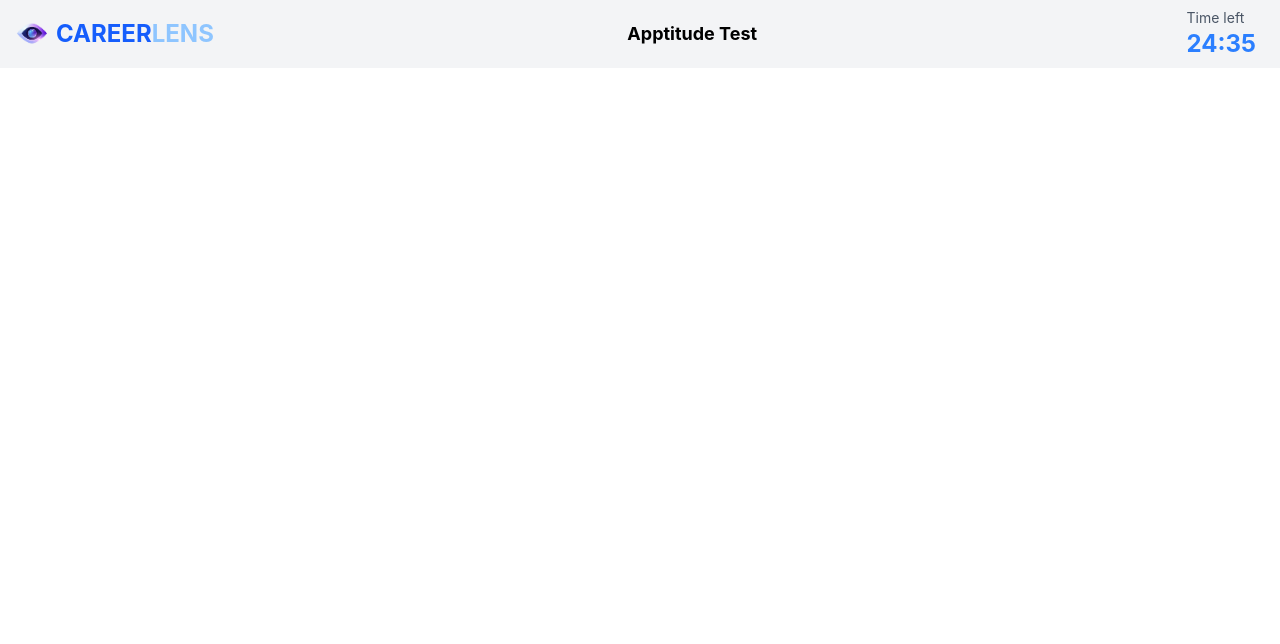
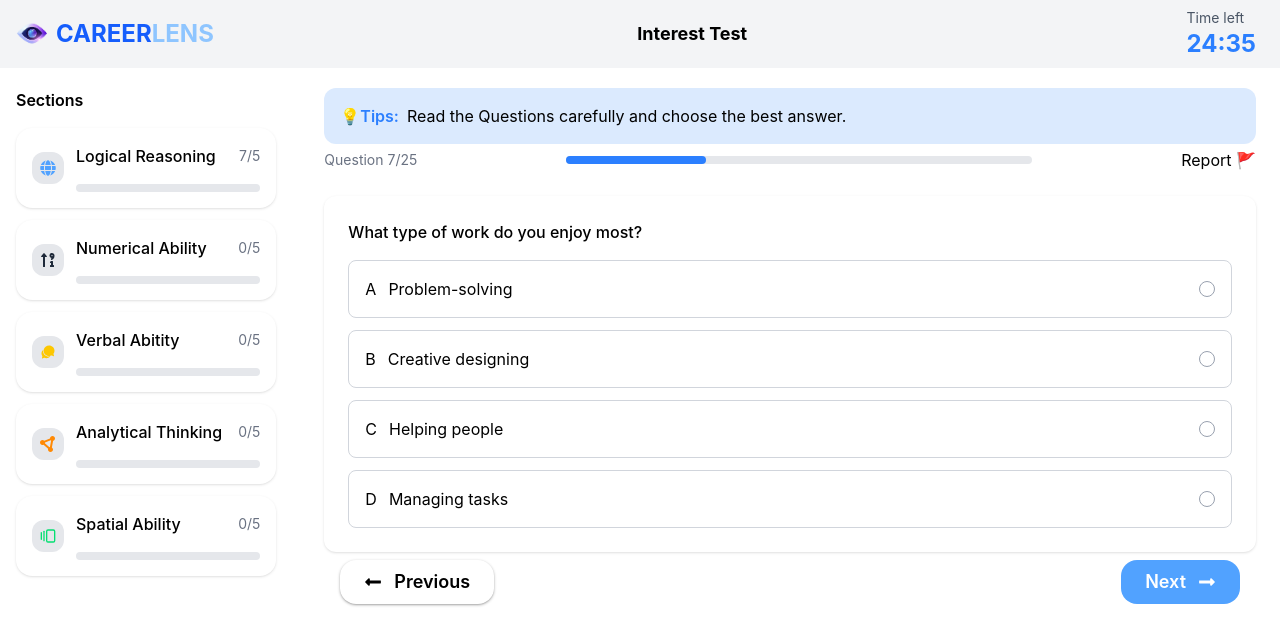
Before and after one commit to Shivamch0/CareerLens-AI, a React app in the folder Frontend/: page /aptitude/intereststest in a window 1280 px wide. Shown: the top 644 px of the page. Built offline with nearby package versions, Linux system fonts and the light colour scheme; the HTML template or start-up script is replaced by a standard one.

Commit message:
Fix : Aptitude spelling

```diff
--- a/Frontend/src/App.jsx
+++ b/Frontend/src/App.jsx
@@ -13,13 +13,13 @@ import Onboarding from "./pages/Onboarding/Onboarding";
 import Interests from "./pages/Onboarding/Interests";
 import Journey from "./pages/Onboarding/Journey";
 import FinalOnboarding from "./pages/Onboarding/FinalOnboarding";
-import Apptitude from "./pages/Apptitude/Apptitude";
-import ApptitudeTest from "./pages/Apptitude/ApptitudeTest";
-import Assessment from "./pages/Apptitude/Assessment";
-import InterestTest from "./pages/Apptitude/InterestTest";
-import Completed from "./pages/Apptitude/Completed";
-import Progress from "./pages/Apptitude/Progress";
-import Response from "./pages/Apptitude/Response";
+import Aptitude from "./pages/Aptitude/Aptitude";
+import AptitudeTest from "./pages/Aptitude/AptitudeTest";
+import Assessment from "./pages/Aptitude/Assessment";
+import InterestTest from "./pages/Aptitude/InterestTest";
+import Completed from "./pages/Aptitude/Completed";
+import Progress from "./pages/Aptitude/Progress";
+import Response from "./pages/Aptitude/Response";
 
 // Other Imports
 import { Routes, Route } from "react-router-dom";
@@ -38,8 +38,8 @@ function App() {
     "/onboarding-journey",
     "/onboarding-interests",
     "/onboarding-final",
-    "/apptitude",
-    "/apptitude/assessment",
+    "/aptitude",
+    "/aptitude/assessment",
   ];
 
   const showNavbar = navRoutes.includes(location.pathname)
@@ -77,7 +77,7 @@ h-[150px] sm:h-[220px] md:h-[260px] lg:h-[300px]
       <section className={` ${ showNavbar ? "px-0 sm:px-6 md:px-10" : "p-0" }`}>
         {/* NAVBAR */}
         <div className="relative z-20">
-          {showNavbar ? <Navbar /> : <FlowNavbar test="Apptitude Test" />}
+          {showNavbar ? <Navbar /> : <FlowNavbar test={location.pathname.includes("aptitudetest") ? "Aptitude Test" : "Interest Test"} />}
         </div>
 
         {/*  PAGES */}
@@ -92,10 +92,10 @@ h-[150px] sm:h-[220px] md:h-[260px] lg:h-[300px]
             <Route path="/onboarding-interests" element={<Interests />} />
             <Route path="/onboarding-final" element={<FinalOnboarding />} />
 
-            <Route path="/apptitude" element={<Apptitude />}>
+            <Route path="/aptitude" element={<Aptitude />}>
               <Route index element={null} />
               <Route path="assessment" element={<Assessment />} />
-              <Route path="apptitudetest" element={<ApptitudeTest />} />
+              <Route path="aptitudetest" element={<AptitudeTest />} />
               <Route path="intereststest" element={<InterestTest />} />
               <Route path="completed" element={<Completed />} />
               <Route path="progress" element={<Progress />} />
--- a/Frontend/src/components/Card/Test.jsx
+++ b/Frontend/src/components/Card/Test.jsx
@@ -8,11 +8,14 @@ import Button from "../Button/Button"
 import { FaLongArrowAltLeft } from "react-icons/fa";
 import { FaLongArrowAltRight } from "react-icons/fa";
 
-const Test = () => {
+const Test = ({type}) => {
   const [currentQ, setCurrentQ] = useState(7);
   const [selected, setSelected] = useState(null);
 
-  const questionData = {
+  const isAptitude = type === "aptitude"
+
+  const questionData = isAptitude ?
+    {
     question: "Find the next number in the series:",
     series: "2, 6, 12, 20, ?",
     options: [
@@ -21,7 +24,18 @@ const Test = () => {
       { id: "C", text: "26" },
       { id: "D", text: "24" },
     ],
-  };
+  }
+   :
+    {
+      question: "What type of work do you enjoy most?",
+      options: [
+        { id: "A", text: "Problem-solving" },
+        { id: "B", text: "Creative designing" },
+        { id: "C", text: "Helping people" },
+        { id: "D", text: "Managing tasks" },
+      ],
+    }
+
 
   const tips = {
     text : " Read the Questions carefully and choose the best answer."
--- a/Frontend/src/pages/Apptitude/InterestTest.jsx
+++ /dev/null
@@ -1,9 +0,0 @@
-import React from 'react'
-
-const InterestTest = () => {
-  return (
-    <div>InterestTest</div>
-  )
-}
-
-export default InterestTest
--- a/Frontend/src/pages/Apptitude/Apptitude.jsx
+++ b/Frontend/src/pages/Aptitude/Aptitude.jsx
@@ -10,7 +10,7 @@ import { FaRegClock } from "react-icons/fa";
 import { AiOutlineBars } from "react-icons/ai";
 import { CiCircleInfo } from "react-icons/ci";
 
-const Apptitude = () => {
+const Aptitude = () => {
   const location = useLocation();
   const { isDark } = useTheme();
   const navigate = useNavigate()
@@ -19,7 +19,7 @@ const Apptitude = () => {
     navigate("assessment")
   }
 
-  const isBaseRoute = location.pathname === "/apptitude";
+  const isBaseRoute = location.pathname === "/aptitude";
 
   return (
     <>
@@ -30,7 +30,7 @@ const Apptitude = () => {
               <h2
                 className={`font-extrabold text-2xl sm:text-3xl md:text-4xl mb-4 ${isDark ? "text-white" : ""}`}
               >
-                Apptitude and Interests Test
+                Aptitude and Interests Test
               </h2>
               <p className="text-sm font-bold text-gray-500 mb-2">
                 This assessment will help us understsnd your aptitude strengths
@@ -93,4 +93,4 @@ const Apptitude = () => {
   );
 };
 
-export default Apptitude;
+export default Aptitude;
--- /dev/null
+++ b/Frontend/src/pages/Aptitude/AptitudeTest.jsx
@@ -0,0 +1,16 @@
+import Test from "../../components/Card/Test"
+import SideBar from "../../components/Navbar/SideBar"
+
+//Other Imports
+
+
+const AptitudeTest = () => {
+  return (
+    <section className="flex gap-10">
+     <SideBar />
+     <Test type="Aptitude Test"/>
+    </section>
+  )
+}
+
+export default AptitudeTest
--- a/Frontend/src/pages/Apptitude/Assessment.jsx
+++ b/Frontend/src/pages/Aptitude/Assessment.jsx
@@ -13,8 +13,8 @@ const Assessment = () => {
   const { isDark } = useTheme();
   const navigate = useNavigate();
 
-  const handleApptitude = () => {
-    navigate("../apptitudetest")
+  const handleAptitude = () => {
+    navigate("../aptitudetest")
   }
 
   const handleInterests = () => {
@@ -32,14 +32,14 @@ const Assessment = () => {
       <div className="flex justify-center p-4  gap-4">
         <AptitudeCard
           image={brain}
-          title="Apptitude Test"
+          title="Aptitude Test"
           para="Measures your logical, numerical, verbal, and analytical ablities"
           question={25}
           minute={30}
           style={` ${isDark ? "bg-gray-600/40  border-purple-400/40" : "bg-white border border-gray-200"}`}
           bgColor={`bg-blue-100`}
           progressColor={`bg-blue-600`}
-          fn={handleApptitude}
+          fn={handleAptitude}
         />
         <AptitudeCard
           image={greenHeart}
--- a/Frontend/src/pages/Apptitude/ApptitudeTest.jsx
+++ b/Frontend/src/pages/Aptitude/InterestTest.jsx
@@ -1,16 +1,13 @@
 import Test from "../../components/Card/Test"
 import SideBar from "../../components/Navbar/SideBar"
 
-//Other Imports
-
-
-const ApptitudeTest = () => {
+const InterestTest = () => {
   return (
     <section className="flex gap-10">
      <SideBar />
-     <Test />
+     <Test type="Interests Test"/>
     </section>
   )
 }
 
-export default ApptitudeTest
+export default InterestTest
```
Also changed, not shown: Frontend/src/pages/Aptitude/Completed.jsx (renamed from Frontend/src/pages/Apptitude/Completed.jsx), Frontend/src/pages/Aptitude/Progress.jsx (renamed from Frontend/src/pages/Apptitude/Progress.jsx), Frontend/src/pages/Aptitude/Response.jsx (renamed from Frontend/src/pages/Apptitude/Response.jsx).
